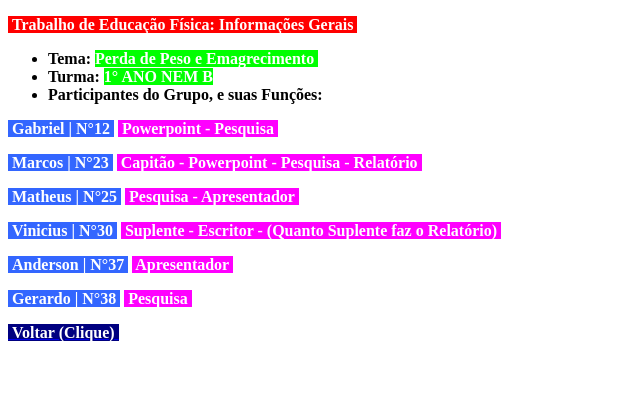
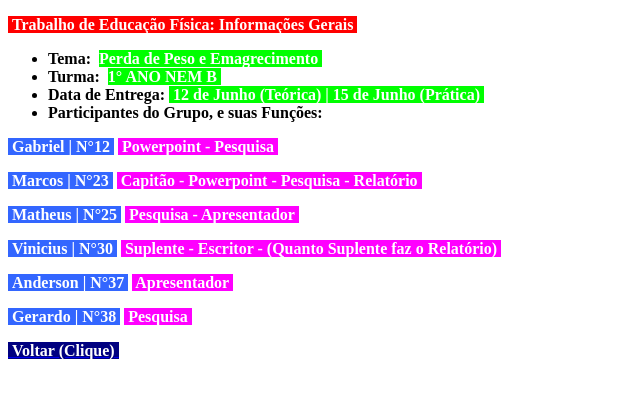
Before and after one commit to UltimateStrength/InformacoesGerais, a plain HTML site: page index.html in a window 1280 px wide. Shown: the whole page, without its empty margins (0-640 px from the left). Drawn offline with Linux system fonts and the light colour scheme.

Commit message:
Add files via upload

```diff
--- a/index.html
+++ b/index.html
@@ -4,20 +4,21 @@
     <meta charset="UTF-8">
     <meta http-equiv="X-UA-Compatible" content="IE=edge">
     <meta name="viewport" content="width=device-width, initial-scale=1.0">
-    <link rel="stylesheet" href="style.css">
     <title>Informações Gerais</title>
 </head>
 <body>
+
     <p><strong><span style="background-color: #ff0000; color: #ffffff;">&nbsp;Trabalho de Educa&ccedil;&atilde;o F&iacute;sica: Informa&ccedil;&otilde;es Gerais&nbsp;</span></strong></p>
     <ul>
-    <li><strong>Tema: <span style="background-color: #00ff00; color: #ffffff;">Perda de Peso e Emagrecimento&nbsp;</span></strong></li>
-    <li><span style="color: #000000;"><strong>Turma: <span style="background-color: #00ff00; color: #ffffff;">1&deg; ANO NEM B</span></strong></span></li>
+    <li><strong>Tema:&nbsp; <span style="background-color: #00ff00; color: #ffffff;">Perda de Peso e Emagrecimento&nbsp;</span></strong></li>
+    <li><span style="color: #000000;"><strong>Turma:&nbsp; <span style="background-color: #00ff00; color: #ffffff;">1&deg; ANO NEM B&nbsp;</span></strong></span></li>
+    <li><span style="color: #000000;"><strong><span style="color: #000000;">Data de Entrega:&nbsp;</span><span style="background-color: #00ff00; color: #ffffff;"> 12 de Junho (Te&oacute;rica) | 15 de Junho (Pr&aacute;tica)&nbsp;</span></strong></span></li>
     <li><strong>Participantes do Grupo, e suas Fun&ccedil;&otilde;es:</strong></li>
     </ul>
     <p><span style="background-color: #3366ff; color: #ffffff;"><strong>&nbsp;Gabriel | N&deg;12&nbsp;<span style="background-color: #ffffff; color: #000000;"> <span style="background-color: #ff00ff;">&nbsp;<span style="color: #ffffff;">Powerpoint - Pesquisa&nbsp;</span></span></span></strong></span></p>
     <p><span style="background-color: #3366ff;"><strong><span style="color: #ffffff;">&nbsp;Marcos | N&deg;23 </span><span style="background-color: #ffffff;"><span style="color: #ffffff;">&nbsp;</span><span style="background-color: #ff00ff; color: #ffffff;"> Capit&atilde;o - Powerpoint - Pesquisa - Relat&oacute;rio&nbsp;</span></span></strong></span></p>
     <p><span style="color: #ffffff; background-color: #3366ff;"><strong>&nbsp;Matheus | N&deg;25&nbsp;<span style="background-color: #ffffff; color: #ffffff;"> <span style="background-color: #ff00ff;">&nbsp;Pesquisa - Apresentador&nbsp;</span></span></strong></span></p>
-    <p><span style="color: #ffffff; background-color: #3366ff;"><strong>&nbsp;Vinicius | N&deg;30&nbsp;<span style="background-color: #ffffff;">&nbsp;</span><span style="background-color: #ff00ff; color: #ffffff;"> Suplente - Escritor - (Quanto Suplente faz o Relatório)&nbsp;</span></strong></span></p>
+    <p><span style="color: #ffffff; background-color: #3366ff;"><strong>&nbsp;Vinicius | N&deg;30&nbsp;<span style="background-color: #ffffff;">&nbsp;</span><span style="background-color: #ff00ff; color: #ffffff;"> Suplente - Escritor - (Quanto Suplente faz o Relat&oacute;rio)&nbsp;</span></strong></span></p>
     <p><span style="color: #ffffff; background-color: #3366ff;"><strong>&nbsp;Anderson | N&deg;37&nbsp;<span style="background-color: #ff00ff; color: #000000;"><span style="background-color: #ffffff;">&nbsp;</span> <span style="color: #ffffff;">Apresentador&nbsp;</span></span></strong></span></p>
     <p><span style="color: #ffffff; background-color: #3366ff;"><strong>&nbsp;Gerardo | N&deg;38&nbsp;<span style="background-color: #ff00ff; color: #000000;"><span style="background-color: #ffffff;">&nbsp;</span> <span style="color: #ffffff;">Pesquisa&nbsp;</span></span></strong></span></p>
 
```
